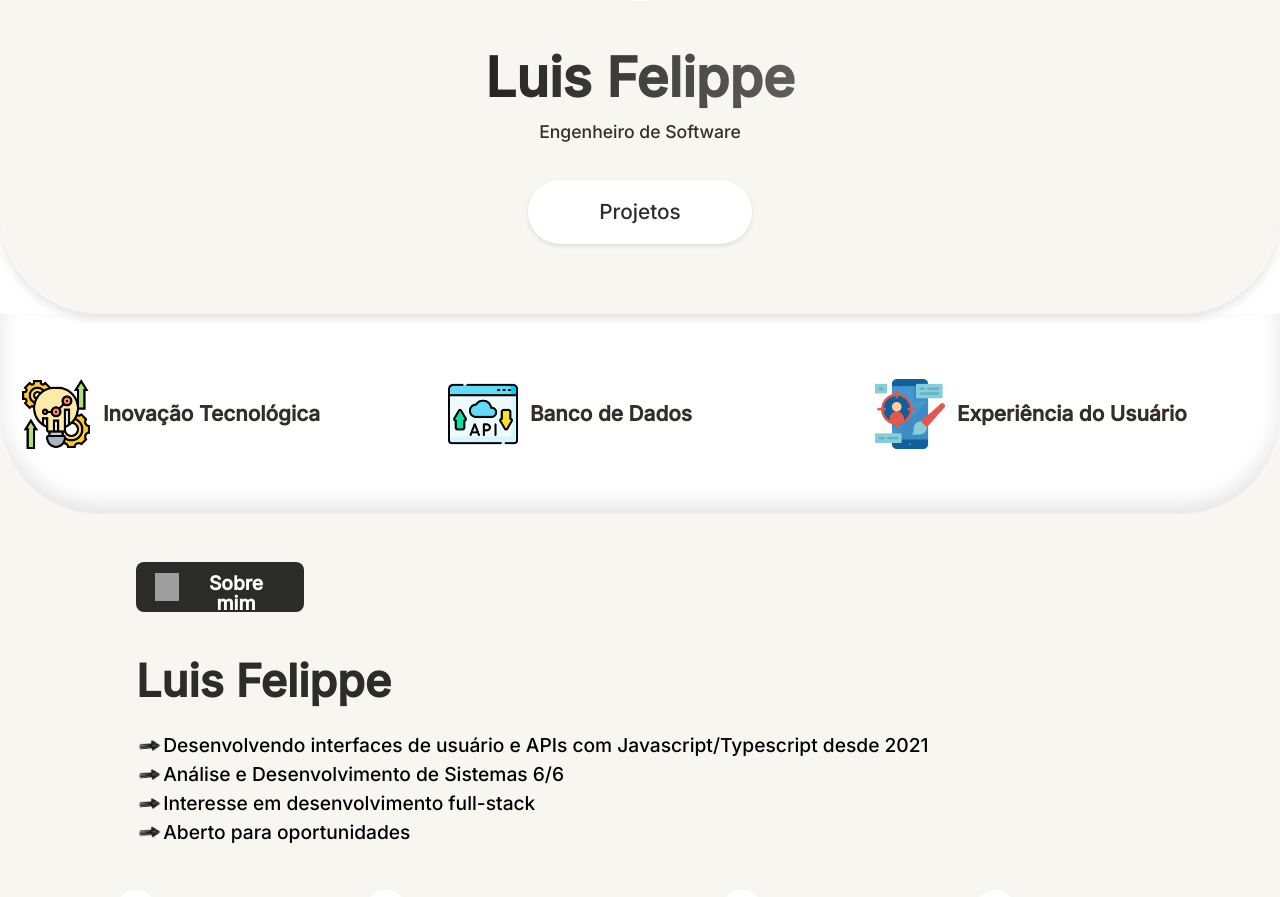
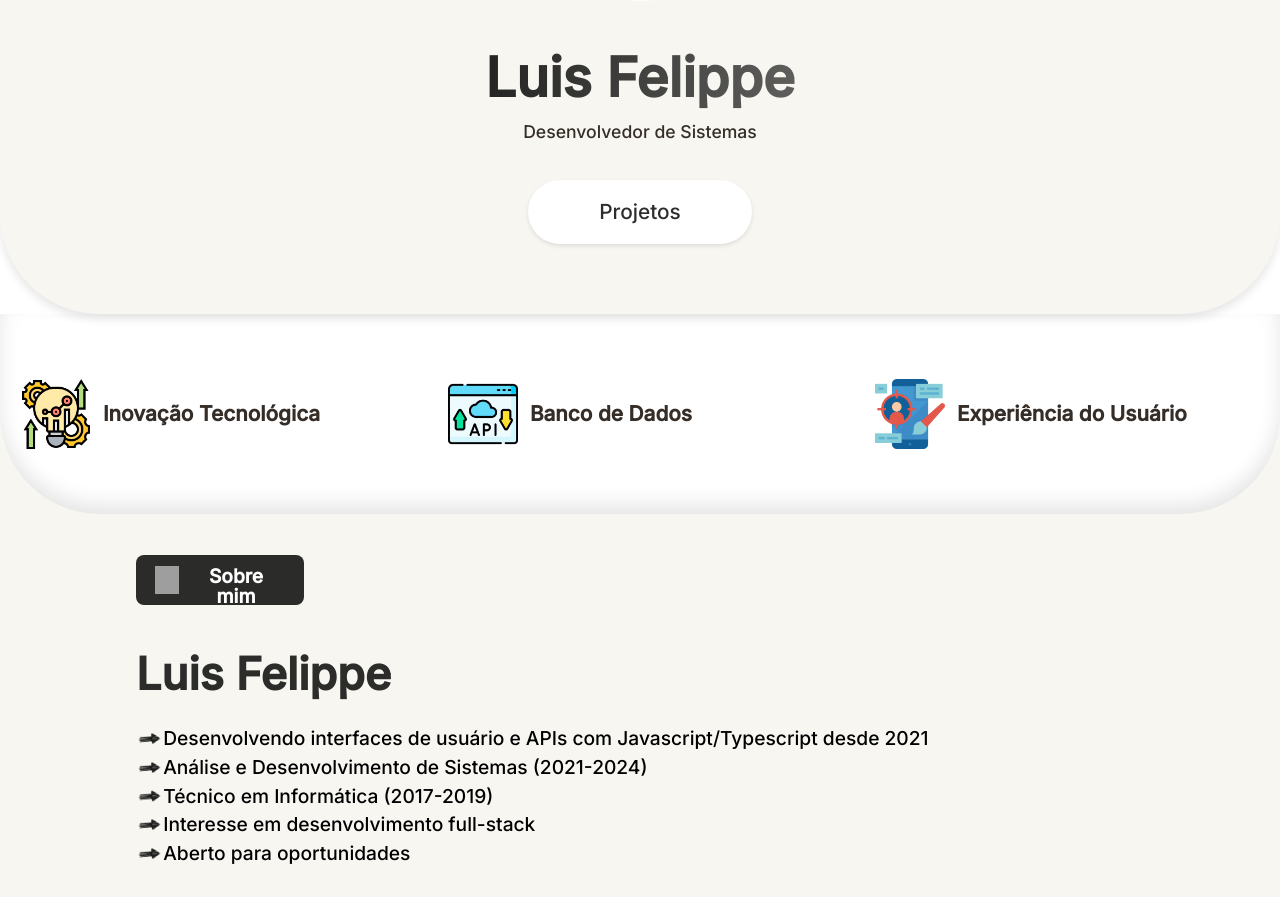
Before and after one commit to Luisfelippedev/personal-portfolio, a Next.js app in the folder personal-portfolio/: page / in a window 1280 px wide. Shown: the part 286-1183 px from the top of the page. Built offline with nearby package versions, Linux system fonts and the light colour scheme; grey boxes are pictures that could not be loaded.

Commit message:
feat: alterando e adicionando informações à sessão de sobre mim

```diff
--- a/personal-portfolio/src/components/AboutMe/index.tsx
+++ b/personal-portfolio/src/components/AboutMe/index.tsx
@@ -29,7 +29,11 @@ export const AboutMe = () => {
           </li>
           <li className={styles.textLi}>
             <img src="/seta-direita.png" alt="icon" />
-            Análise e Desenvolvimento de Sistemas 6/6
+            Análise e Desenvolvimento de Sistemas (2021-2024)
+          </li>
+          <li className={styles.textLi}>
+            <img src="/seta-direita.png" alt="icon" />
+            Técnico em Informática (2017-2019)
           </li>
           <li className={styles.textLi}>
             <img src="/seta-direita.png" alt="icon" />
--- a/personal-portfolio/src/components/CardProject/index.tsx
+++ b/personal-portfolio/src/components/CardProject/index.tsx
@@ -58,7 +58,7 @@ const CardProject = ({
       name: "cache-com-redis",
       description:
         "API REST com operações CRUD. Visando aprimorar a compreensão prática de como construir uma aplicação mais eficiente para os usuários utilizando cache.",
-      linkGitHub: "https://github.com/Luisfelippedev/cache-com-redis",
+      linkGitHub: "https://www.google.com/intl/pt-br/drive/about.html",
       linkDeploy: "https://github.com/Luisfelippedev/cache-com-redis",
       image: "cache.svg",
       icons: [
@@ -114,6 +114,7 @@ const CardProject = ({
                   <div className={styles.yellowBall} />
                   <div className={styles.greenBall} />
                 </div>
+                <Link target="blank" href={linkGitHub ? linkGitHub : "#"}>
                   <div className={styles.githubIcon}>
                     <div
                       style={{
@@ -151,6 +152,7 @@ const CardProject = ({
                       )}
                     </div>
                   </div>
+                </Link>
               </div>
               <p className={styles.textPrimary}>{name}</p>
               <p className={styles.textSecondary}>{description}</p>
--- a/personal-portfolio/src/components/CardProject/styles.module.scss
+++ b/personal-portfolio/src/components/CardProject/styles.module.scss
@@ -96,5 +96,5 @@
 }
 
 .githubIcon:hover {
-    transform: scale(1.5); /* Aumenta a escala em 5% ao passar o mouse */
+    transform: scale(1.4); /* Aumenta a escala em 5% ao passar o mouse */
 }
--- a/personal-portfolio/src/components/PresentationContainer/index.tsx
+++ b/personal-portfolio/src/components/PresentationContainer/index.tsx
@@ -55,7 +55,7 @@ export const PresentationContainer = () => {
       </div>
       <div className={styles.secondBox}>
         <p className={styles.text}>Luis Felippe</p>
-        <p className={styles.subtitle}>Engenheiro de Software</p>
+        <p className={styles.subtitle}>Desenvolvedor de Sistemas</p>
       </div>
 
       <motion.div
```
Also changed, not shown: personal-portfolio/public/eu.jpeg. Lines whose indentation alone changed are shown as unchanged.
